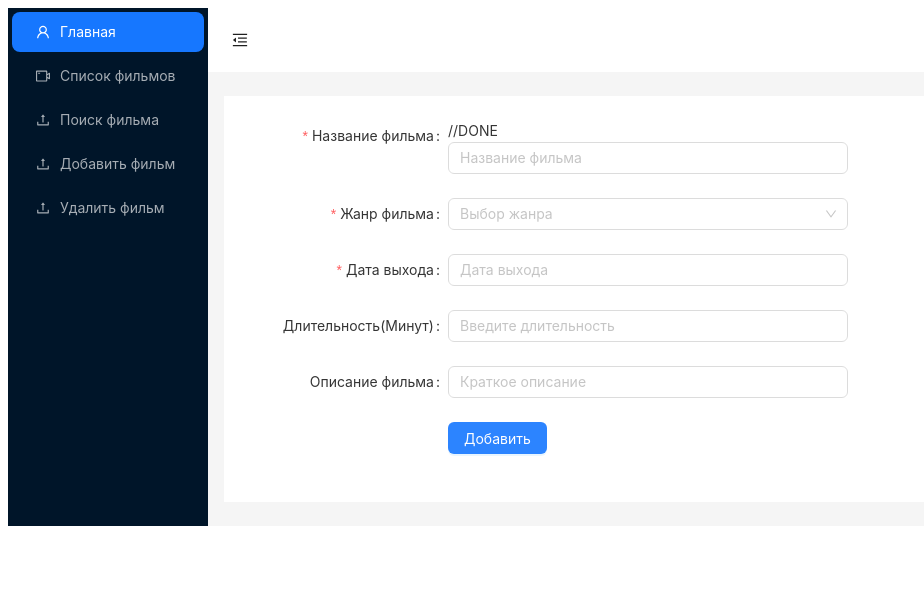
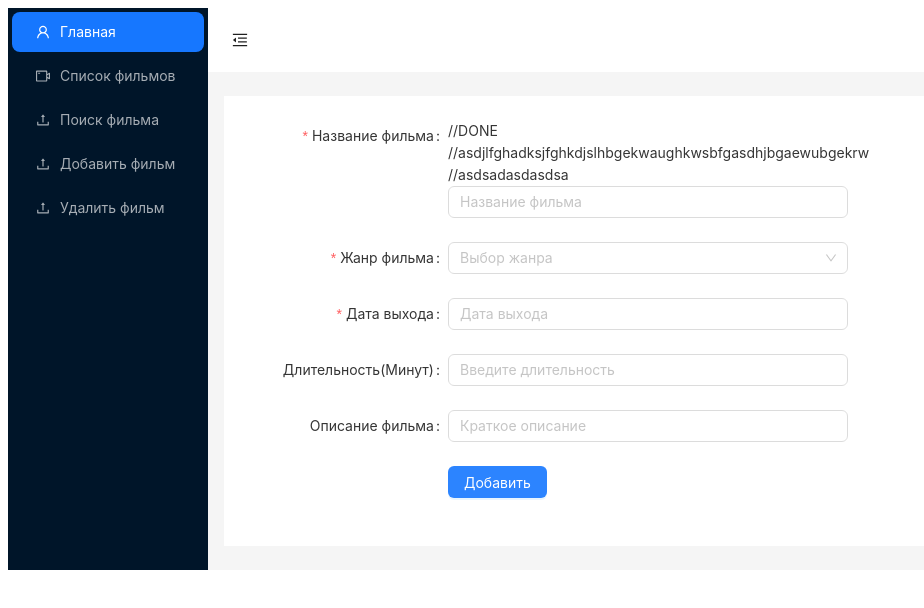
Before and after one commit to Pr1ntel/library_films_front, a React (Create React App) app: page /secure/add-films in a window 1280 px wide. Shown: the top 608 px of the page, without its empty margins (0-924 px from the left). Built offline with nearby package versions, Linux system fonts and the light colour scheme.

Commit message:
fix vbug2

```diff
--- a/src/components/pages/optional_film/AddFilms.jsx
+++ b/src/components/pages/optional_film/AddFilms.jsx
@@ -95,6 +95,8 @@ setStyleFilmId(value);
                                 ]}
                             >
                                 //DONE
+                                //asdjlfghadksjfghkdjslhbgekwaughkwsbfgasdhjbgaewubgekrw
+                                //asdsadasdasdsa
                                 <Input value={name}
                                        allowClear="true"
                                        placeholder="Название фильма"
```
